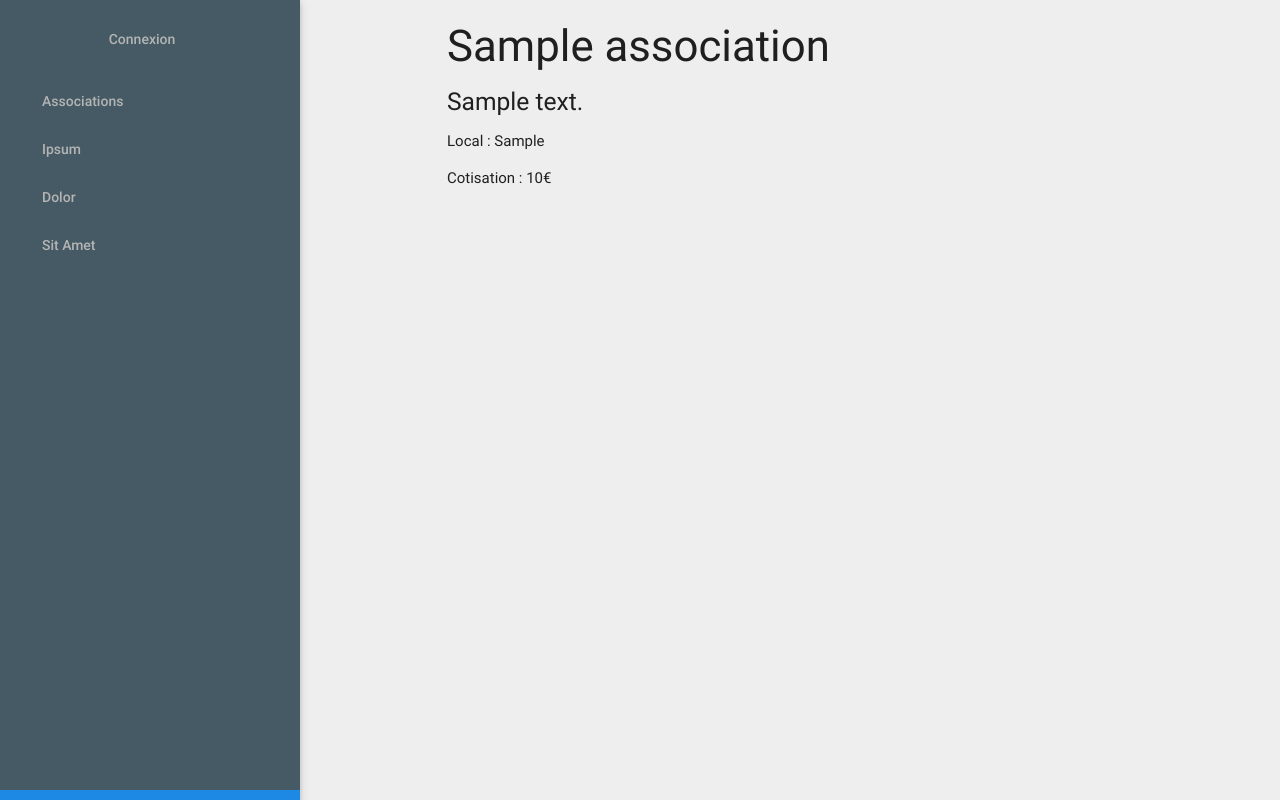
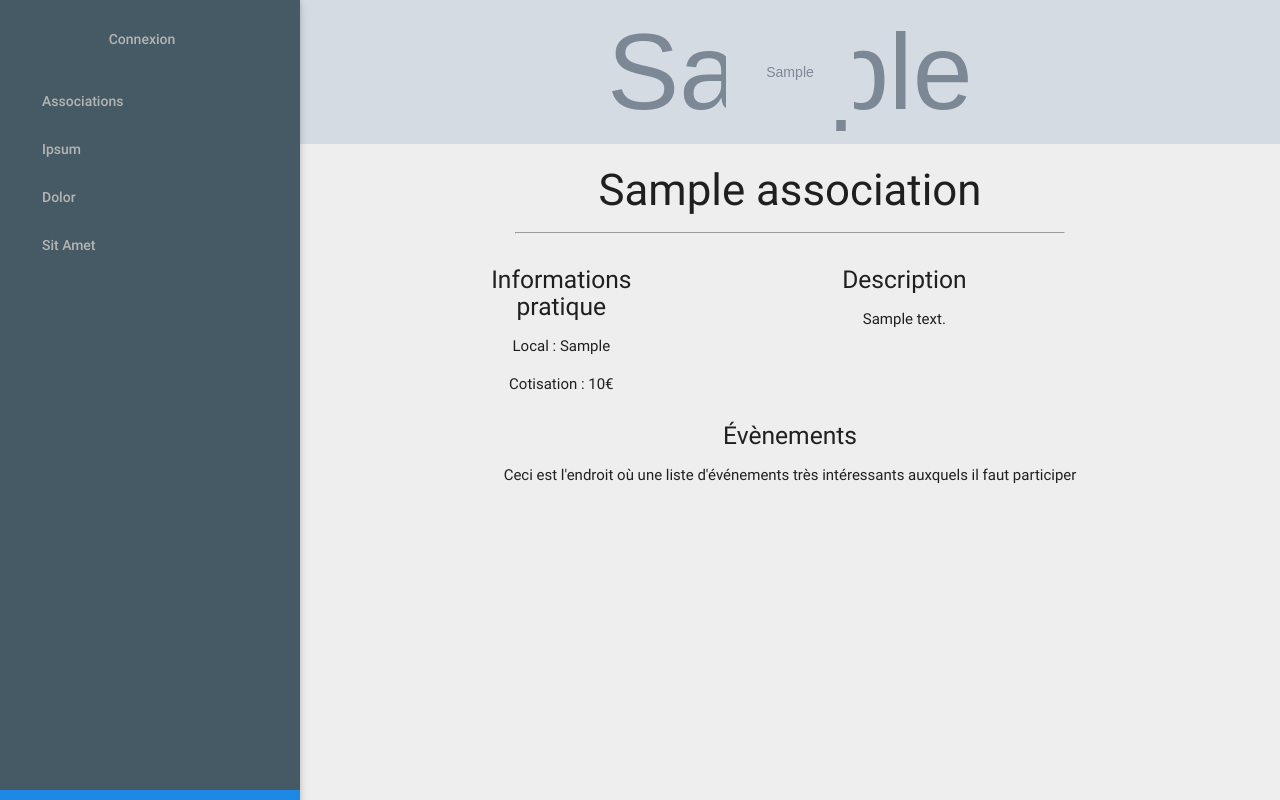
Before and after one commit to Atilla106/eistiens-net-v3, a Django app: page /associations/1 in a window 1280 px wide. Run offline with Django 3.2, Linux system fonts and the light colour scheme; tables that the repository leaves empty hold one stand-in row (values such as "Sample post"); grey boxes marked "Sample" are stand-in pictures; parts of the project's set-up code (start-up, migrations or seed data) failed here and were passed over; some libraries are stand-ins or nearby versions.

Commit message:
Provides a proper detail page for organizations
Summary: Detail page now provides a better looking UX for visiting an organization's page

Test Plan: Nothing, just add an image to association entries in DB as fixtures are not yet available

Reviewers: Valz

Reviewed By: Valz

Maniphest Tasks: T52

Differential Revision: https://phabricator.atilla.org/D30

```diff
--- a/eistiens_net_v3/associations/templates/associations/details.html
+++ b/eistiens_net_v3/associations/templates/associations/details.html
@@ -3,8 +3,22 @@
 {% block title %}Associations {{ super }}{% endblock %}
 
 {% block content %}
-	<h3>{{ asso.name }}</h3>
-	<h5>{{ asso.description }}</h5>
+	<div id="banner" style="background-image: url('{{ asso.banner.url }}');">
+		<div class="logo-wrapper" >
+			<img class="logo responsive-img" src="{{ asso.logo.url }}"/>
+		</div>
+	</div>
+	<div class="container">
+		<h3 id="name-asso">{{ asso.name }}</h3>
+
+		<hr style="width:80%; margin-bottom: 20px"/>
+
+		<div id="info-asso-grid">
+			<div id="info-column">
+				<div id="info-title">
+					<h5>Informations pratique</h5>
+				</div>
+				<div id="info-description">
 					<p>Local : {{ asso.room }}</p>
 
 					{% if asso.subscription_cost > 0 %}
@@ -12,4 +26,24 @@
 					{% else %}
 						<p>Inscription gratuite</p>
 					{% endif %}
+				</div>
+			</div>
+			<div id="desc-column">
+				<div id="desc-title">
+					<h5>Description</h5>
+				</div>
+				<div id="desc-description">
+					<p>{{ asso.description }}</p>
+				</div>
+			</div>
+			<div id="event-column">
+				<div id="event-title">
+					<h5>Évènements</h5>
+				</div>
+				<div id="event-description">
+					<p>Ceci est l'endroit où une liste d'événements très intéressants auxquels il faut participer</p>
+				</div>
+			</div>
+		</div>
+	</div>
 {% endblock %}
--- a/eistiens_net_v3/common/templates/common/base.html
+++ b/eistiens_net_v3/common/templates/common/base.html
@@ -30,7 +30,7 @@
         {% endif %}
 
         <main>
-            <div class="container">
+            <div class="container" style="min-width:100%">
                 {% block content %}{% endblock content %}
             </div>
         </main>
--- a/eistiens_net_v3/static/css/styles.css
+++ b/eistiens_net_v3/static/css/styles.css
@@ -34,8 +34,67 @@ header, main, footer {
     background-color: #526c77;
 }
 
+/* ASSOCIATIONS
+************************************************************/
+
+#banner {
+    height: 18vh;
+    display: grid;
+    grid-template-columns: 1fr 2fr 1fr;
+    grid-template-rows: 1fr 4fr 1fr;
+    grid-template-areas:
+        ".    .    ."
+        ". logo-wr ."
+        ".     .   .";
+    background-size: cover;
+    background-position-y: center;
+}
+
+#banner > .logo-wrapper{
+    max-height: 100%;
+    margin: auto;
+    grid-area: logo-wr;
+}
+
+#banner > .logo-wrapper > img {
+    display: flex;
+    max-height: 12vh;
+}
+
+#name-asso{
+    text-align: center;
+}
+
+#info-column, #desc-column, #event-column {
+    padding: 0 5% 0 5%;
+}
+
+#info-asso-grid {
+    display: grid;
+    text-align: center;
+    grid-template-columns : 1fr 2fr;
+    grid-template-rows : 1fr 1fr;
+    grid-template-areas:
+        "infoColumn  descColumn "
+        "eventColumn eventColumn";
+}
+
+#event-column {
+    grid-column-end: -1;
+    grid-column-start: 1;
+}
+
 @media only screen and (max-width : 992px) {
     header, main, footer {
         padding-left: 0;
     }
+
+    #info-asso-grid{
+        grid-template-columns: 1fr;
+        grid-row-gap: 20px;
+        grid-template-areas:
+            "infoColumn"
+            "descColumn"
+            "eventColumn";
+    }
 }
```
Lines whose indentation alone changed are shown as unchanged.
